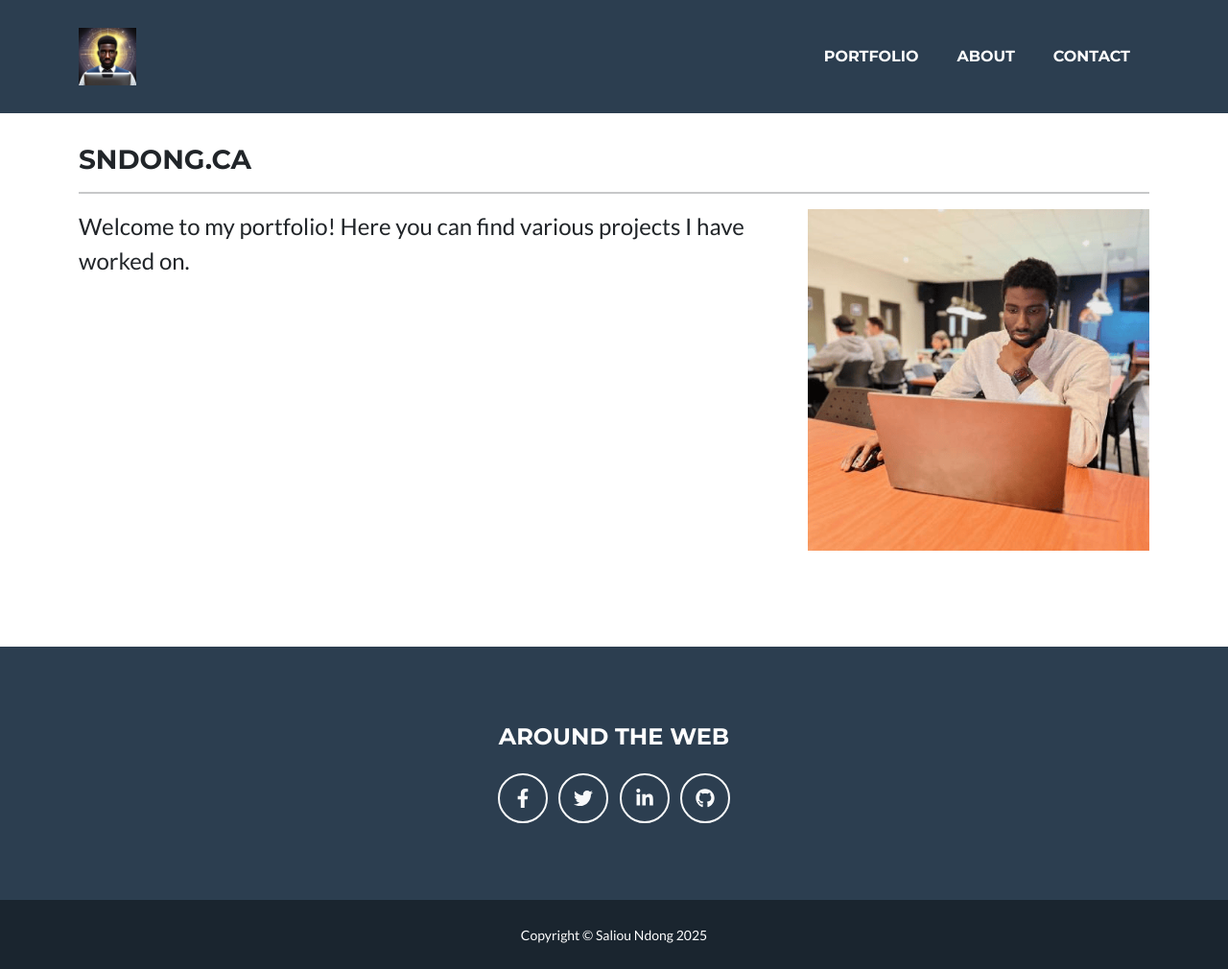
After one commit to salioundong/Portfolio_Saliou, a Django app: page /sndong-ca in a window 1280 px wide. The commit adds this page. Shown: the whole page at 96% size. Run offline with Django 5.2, Linux system fonts and the light colour scheme; some libraries are stand-ins or nearby versions.

Commit message:
start of a new template for portfolio

```diff
--- /dev/null
+++ b/portfolio/templates/portfolio/sndong-ca.html
@@ -0,0 +1,23 @@
+{% extends "portfolio/layout.html" %}
+
+{% load static %}
+
+{% block body %}
+    <div class="container" style="margin-bottom: 100px; margin-top: -50px;">
+        <div class="row">
+            <div class="col-sm-12">
+                <h3>SNDONG.CA </h3>
+                <hr>
+            </div>
+        </div>
+
+        <div class="row mb-3">
+            <div class="col-sm-8">
+                <p class="fs-4">Welcome to my portfolio! Here you can find various projects I have worked on.</p>
+            </div>
+            <div class="col-sm-4 mt-3 mt-sm-0">
+                <img class="img-fluid img-centered" src="{% static 'assets/img/avatar.png' %}" alt="Avatar">
+            </div>
+        </div>
+    </div>
+{% endblock %}
--- a/portfolio/urls.py
+++ b/portfolio/urls.py
@@ -7,4 +7,5 @@ urlpatterns = [
     path("roboGenius", views.roboGenius, name="roboGenius"),
     path("materialManage", views.materialManage, name="materialManage"),
     path("meteo", views.meteo, name="meteo"),
+    path("sndong-ca", views.sndongca, name="sndongca"),
 ]
--- a/portfolio/views.py
+++ b/portfolio/views.py
@@ -17,3 +17,6 @@ def materialManage(request):
 
 def meteo(request):
     return render(request, "portfolio/meteo.html")
+
+def sndongca(request):
+    return render(request, "portfolio/sndong-ca.html")
```
Also changed, not shown: portfolio/templates/portfolio/index.html (+18 -9 lines), portfolio/static/assets/img/sndongca.png (added).
